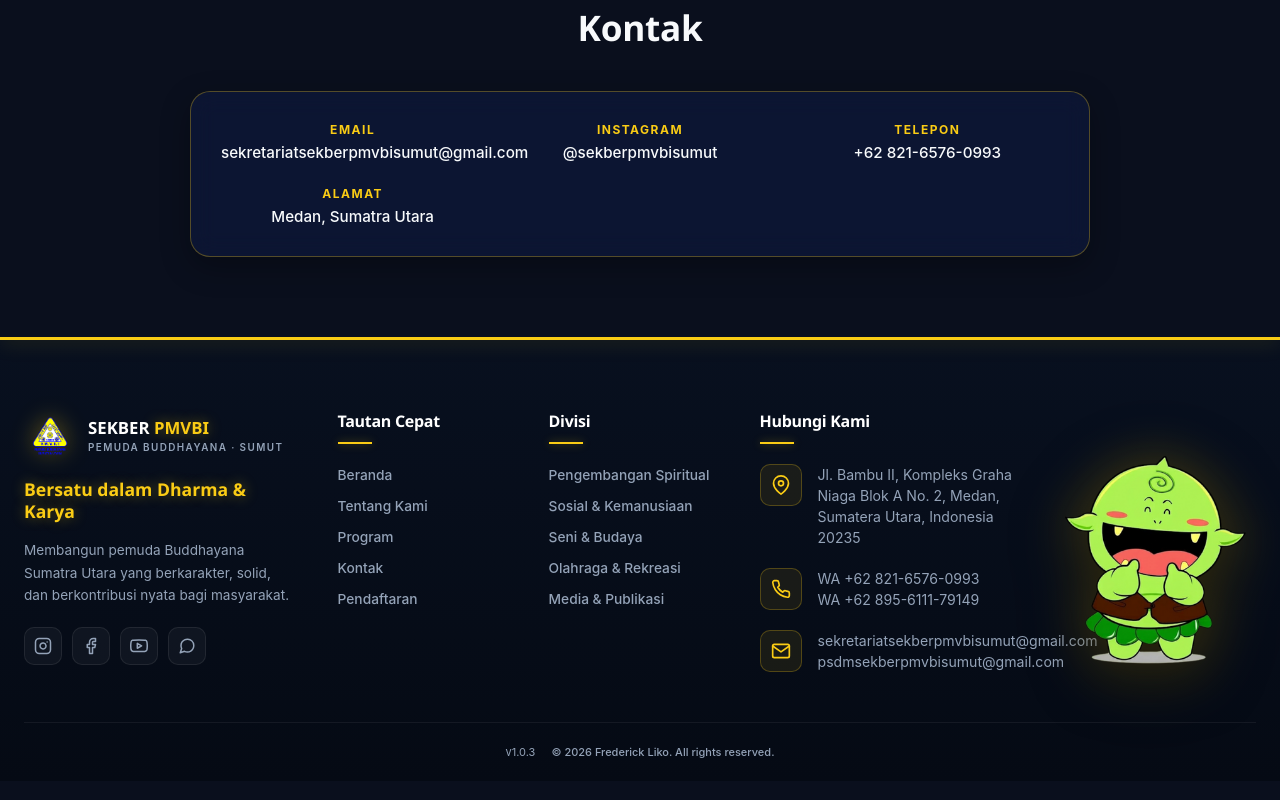
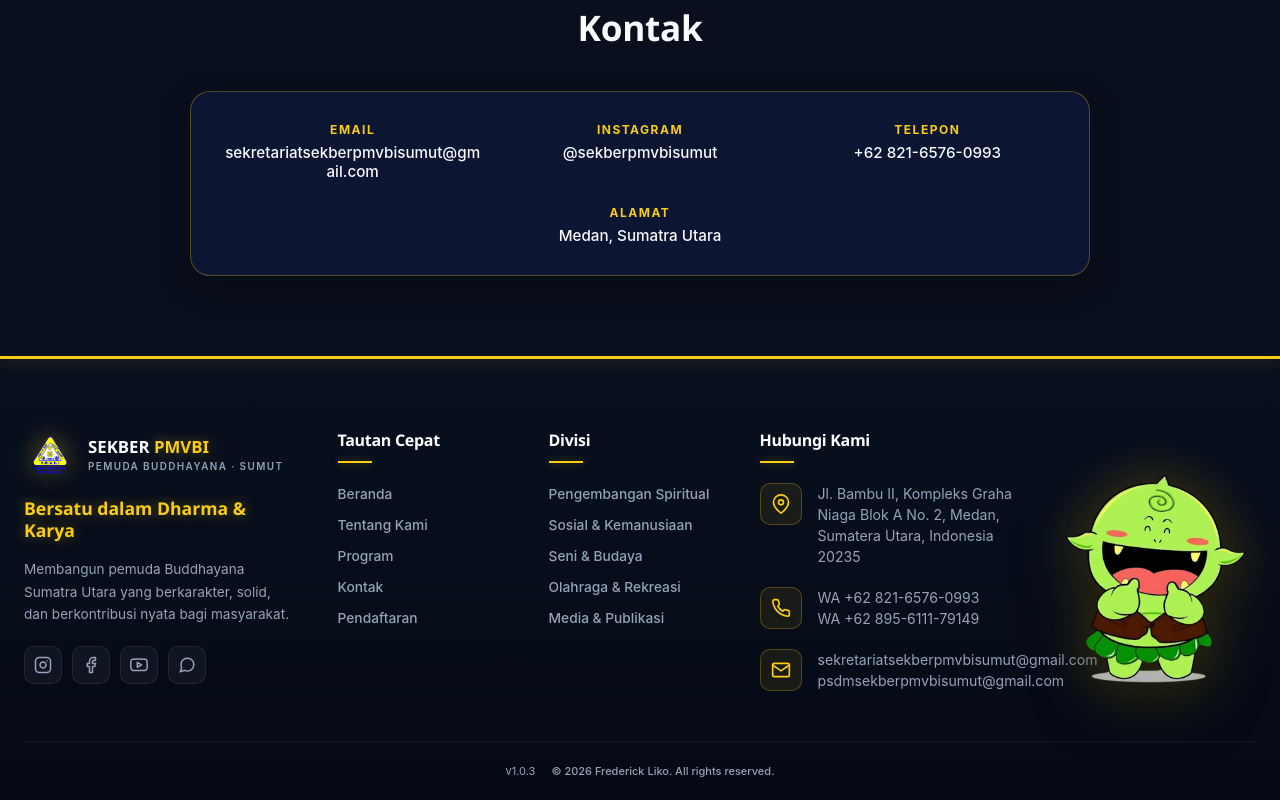
Before and after one commit to Paltonic/SekberSumut, a Next.js app: page / in a window 1280 px wide. Shown: the part 2227-3027 px from the top of the page. Built offline with nearby package versions, Linux system fonts and the light colour scheme.

Commit message:
v1.0.3 ubah kontak

```diff
--- a/app/HomeScreen.css
+++ b/app/HomeScreen.css
@@ -629,7 +629,7 @@ a {
    ============================================================ */
 .contact-card {
   display: grid;
-  grid-template-columns: repeat(auto-fit, minmax(200px, 1fr));
+  grid-template-columns: repeat(auto-fit, minmax(min(100%, 200px), 1fr));
   gap: 24px;
   max-width: 900px;
   margin: 0 auto;
@@ -654,6 +654,12 @@ a {
   font-size: 0.95rem;
   color: var(--text-light);
   font-weight: 500;
+  word-break: break-word;
+  overflow-wrap: break-word;
+}
+
+.contact-card .contact-item:last-child {
+  grid-column: 1 / -1;
 }
 
 /* ============================================================
```
Also changed, not shown: package.json (+11 -7 lines), 1 other file (tests, documents, lock files or other folders).
